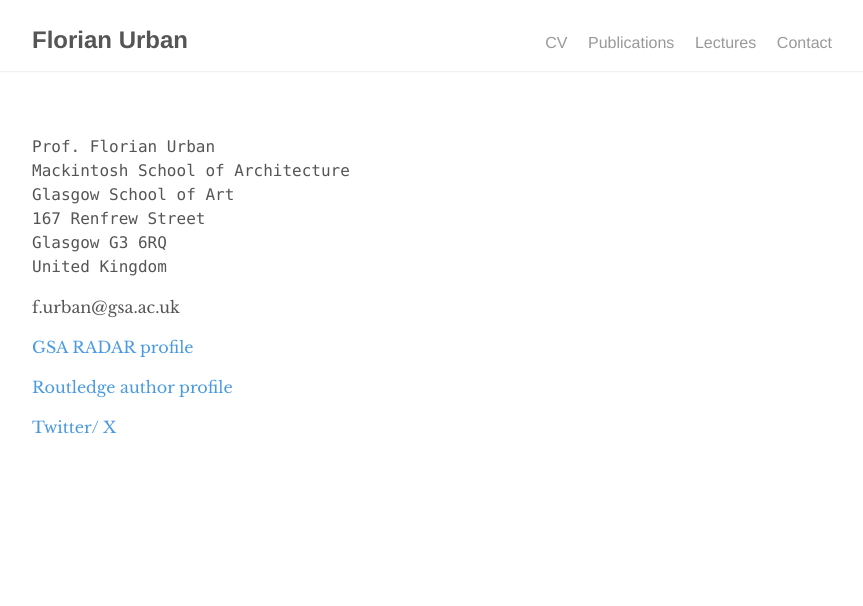
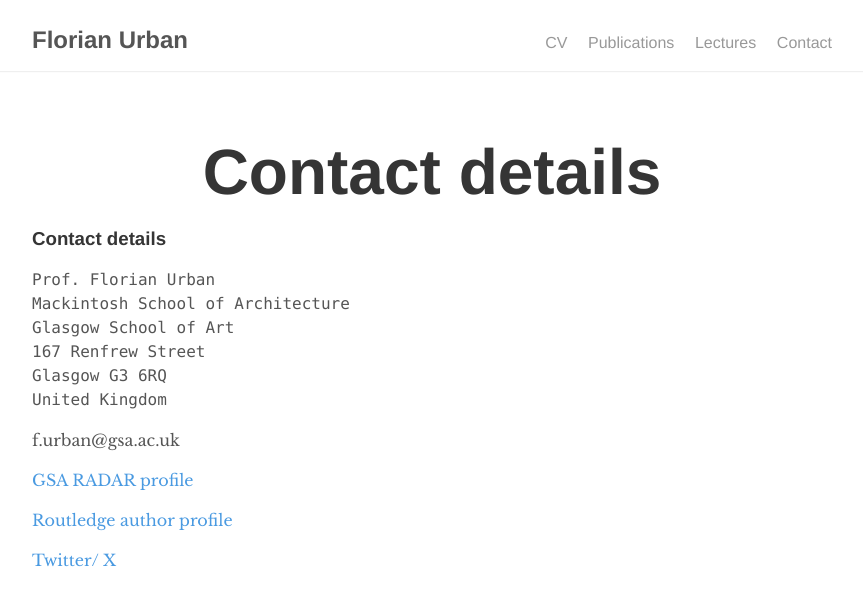
Before and after one commit to florianurban/florianurban.github.io, a Jekyll site: the page built from _pages/contact.md, in a window 1280 px wide. Shown: the top 606 px of the page, without its empty margins (208-1071 px from the left). Built offline with Jekyll 4.4.1, drawn with Linux system fonts in a browser that asks for light colours; our own code applies the rules of GitHub Pages for plain Markdown files.

```diff
--- a/_pages/contact.md
+++ b/_pages/contact.md
@@ -6,7 +6,7 @@
 ---
 
 
-
+### Contact details
 
 <pre>
 Prof. Florian Urban
```
